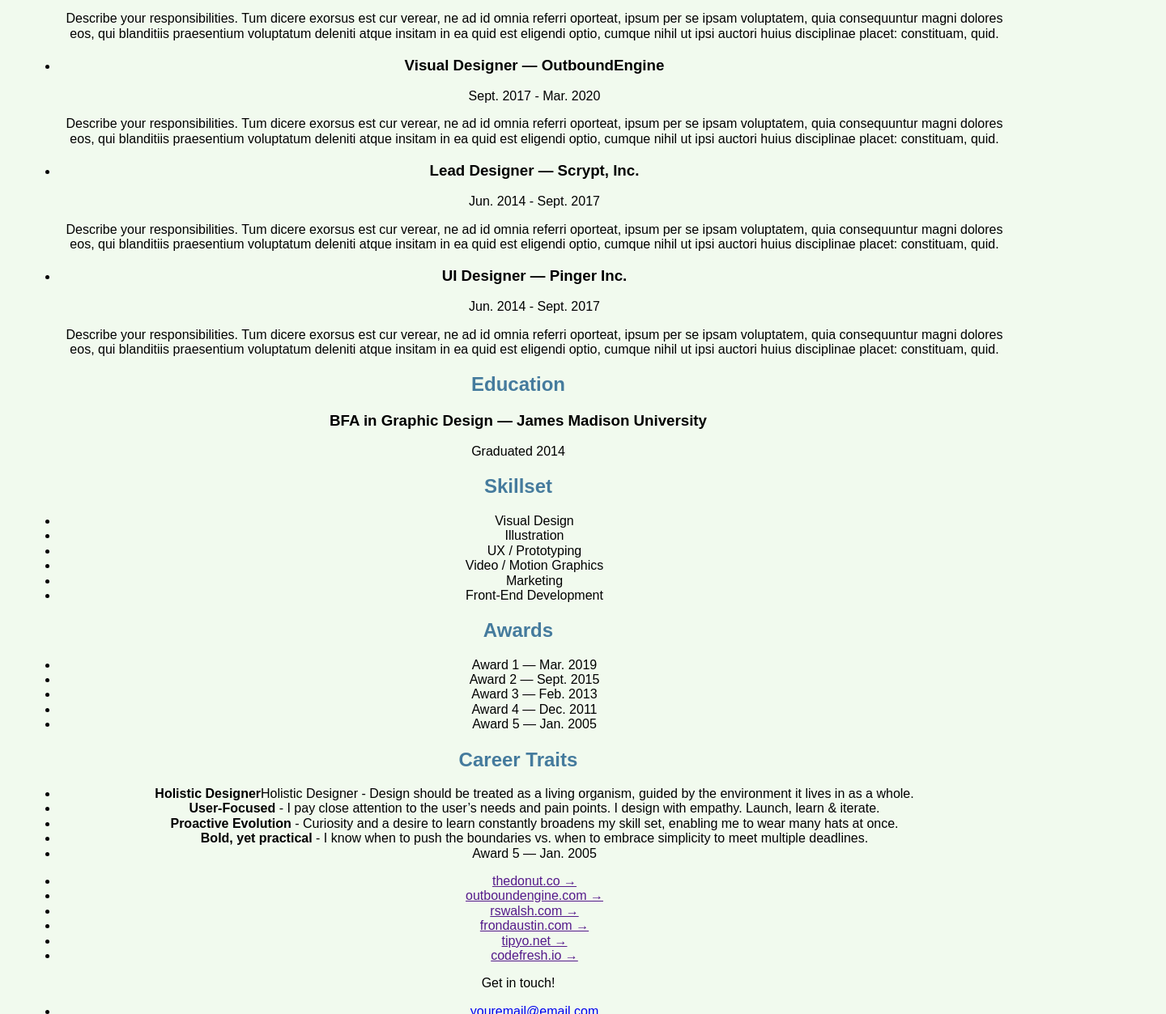
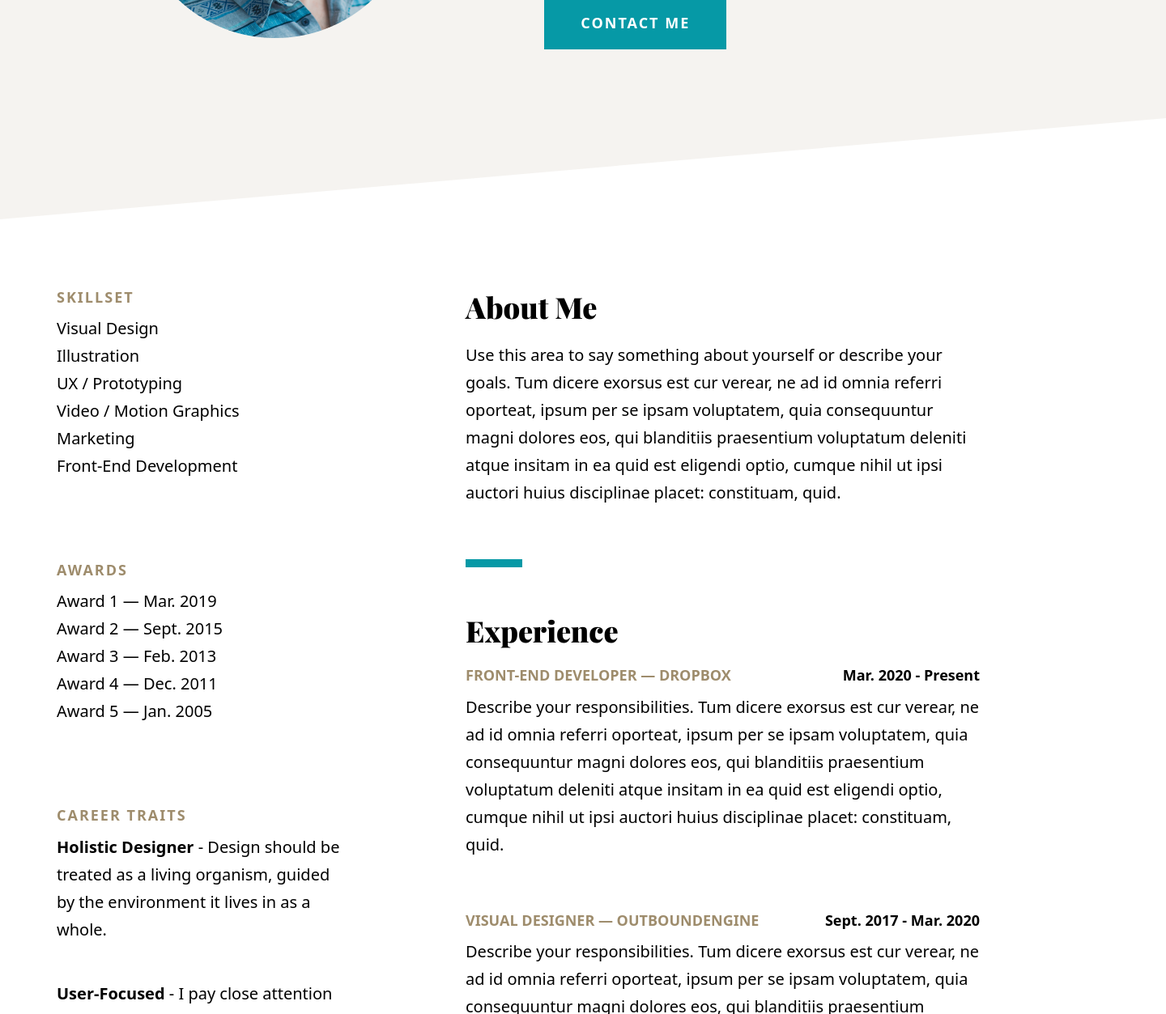
Before and after one commit to sashua/rsschool-cv, a plain HTML site: page index.html in a window 1280 px wide. Shown: the part 483-1736 px from the top of the page at 81% size, 1440 px wide, since content can reach past the window. Drawn offline with nearby package versions, Linux system fonts and the light colour scheme.

Commit message:
feat: make styles for header and main section

```diff
--- a/index.html
+++ b/index.html
@@ -9,99 +9,114 @@
   <link rel="stylesheet" href="https://cdnjs.cloudflare.com/ajax/libs/modern-normalize/1.1.0/modern-normalize.min.css"
     integrity="sha512-wpPYUAdjBVSE4KJnH1VR1HeZfpl1ub8YT/NKx4PuQ5NmX2tKuGu6U/JRp5y+Y8XG2tV+wKQpNHVUX03MfMFn9Q=="
     crossorigin="anonymous" referrerpolicy="no-referrer" />
+  <link rel="preconnect" href="https://fonts.googleapis.com" />
+  <link rel="preconnect" href="https://fonts.gstatic.com" crossorigin />
+  <link
+    href="https://fonts.googleapis.com/css2?family=PT+Sans+Narrow:wght@400;700&family=Playfair+Display:wght@900&display=swap"
+    rel="stylesheet" />
   <link rel="stylesheet" href="style.css" />
 </head>
 
 <body>
-  <header>
-    <img src="" alt="" />
-    <h2>Designer / Developer</h2>
-    <h1>Matt<br />McDonald</h1>
+  <header class="header outer">
+    <div class="inner">
+      <img src="./matt-photo.png" alt="Matt McDonald" width="350" height="350" />
+      <div>
+        <h2 class="secondary-title">Designer / Developer</h2>
+        <h1 class="primary-title">Matt<br />McDonald</h1>
         <a href="">Contact Me</a>
+      </div>
+    </div>
   </header>
-  <div>
+  <main class="inner">
+    <div class="main-container">
       <section class="about">
-      <h2>About Me</h2>
+        <h2 class="primary-title">About Me</h2>
         <p>
-        Use this area to say something about yourself or describe
-        your goals. Tum dicere exorsus est cur verear, ne ad id
-        omnia referri oporteat, ipsum per se ipsam voluptatem, quia
-        consequuntur magni dolores eos, qui blanditiis praesentium
-        voluptatum deleniti atque insitam in ea quid est eligendi
-        optio, cumque nihil ut ipsi auctori huius disciplinae
+          Use this area to say something about yourself or describe your
+          goals. Tum dicere exorsus est cur verear, ne ad id omnia referri
+          oporteat, ipsum per se ipsam voluptatem, quia consequuntur magni
+          dolores eos, qui blanditiis praesentium voluptatum deleniti atque
+          insitam in ea quid est eligendi optio, cumque nihil ut ipsi auctori
+          huius disciplinae placet: constituam, quid.
+        </p>
+      </section>
+      <section>
+        <h2 class="primary-title">Experience</h2>
+        <ul class="experience-list">
+          <li class="experience-item">
+            <div class="title-wrapper">
+              <h3 class="secondary-title">Front-End Developer — Dropbox</h3>
+              <p class="date-text">Mar. 2020 - Present</p>
+            </div>
+            <p>
+              Describe your responsibilities. Tum dicere exorsus est cur
+              verear, ne ad id omnia referri oporteat, ipsum per se ipsam
+              voluptatem, quia consequuntur magni dolores eos, qui blanditiis
+              praesentium voluptatum deleniti atque insitam in ea quid est
+              eligendi optio, cumque nihil ut ipsi auctori huius disciplinae
               placet: constituam, quid.
             </p>
-      <section class="experience">
-        <h2>Experience</h2>
-        <ul>
-          <li>
-            <h3>Front-End Developer — Dropbox</h3>
-            <p>Mar. 2020 - Present</p>
+          </li>
+          <li class="experience-item">
+            <div class="title-wrapper">
+              <h3 class="secondary-title">
+                Visual Designer — OutboundEngine
+              </h3>
+              <p class="date-text">Sept. 2017 - Mar. 2020</p>
+            </div>
             <p>
-              Describe your responsibilities. Tum dicere
-              exorsus est cur verear, ne ad id omnia referri
-              oporteat, ipsum per se ipsam voluptatem, quia
-              consequuntur magni dolores eos, qui blanditiis
-              praesentium voluptatum deleniti atque insitam in
-              ea quid est eligendi optio, cumque nihil ut ipsi
-              auctori huius disciplinae placet: constituam,
-              quid.
+              Describe your responsibilities. Tum dicere exorsus est cur
+              verear, ne ad id omnia referri oporteat, ipsum per se ipsam
+              voluptatem, quia consequuntur magni dolores eos, qui blanditiis
+              praesentium voluptatum deleniti atque insitam in ea quid est
+              eligendi optio, cumque nihil ut ipsi auctori huius disciplinae
+              placet: constituam, quid.
             </p>
           </li>
-          <li>
-            <h3>Visual Designer — OutboundEngine</h3>
-            <p>Sept. 2017 - Mar. 2020</p>
+          <li class="experience-item">
+            <div class="title-wrapper">
+              <h3 class="secondary-title">Lead Designer — Scrypt, Inc.</h3>
+              <p class="date-text">Jun. 2014 - Sept. 2017</p>
+            </div>
             <p>
-              Describe your responsibilities. Tum dicere
-              exorsus est cur verear, ne ad id omnia referri
-              oporteat, ipsum per se ipsam voluptatem, quia
-              consequuntur magni dolores eos, qui blanditiis
-              praesentium voluptatum deleniti atque insitam in
-              ea quid est eligendi optio, cumque nihil ut ipsi
-              auctori huius disciplinae placet: constituam,
-              quid.
+              Describe your responsibilities. Tum dicere exorsus est cur
+              verear, ne ad id omnia referri oporteat, ipsum per se ipsam
+              voluptatem, quia consequuntur magni dolores eos, qui blanditiis
+              praesentium voluptatum deleniti atque insitam in ea quid est
+              eligendi optio, cumque nihil ut ipsi auctori huius disciplinae
+              placet: constituam, quid.
             </p>
           </li>
-          <li>
-            <h3>Lead Designer — Scrypt, Inc.</h3>
-            <p>Jun. 2014 - Sept. 2017</p>
+          <li class="experience-item">
+            <div class="title-wrapper">
+              <h3 class="secondary-title">UI Designer — Pinger Inc.</h3>
+              <p class="date-text">Jun. 2014 - Sept. 2017</p>
+            </div>
             <p>
-              Describe your responsibilities. Tum dicere
-              exorsus est cur verear, ne ad id omnia referri
-              oporteat, ipsum per se ipsam voluptatem, quia
-              consequuntur magni dolores eos, qui blanditiis
-              praesentium voluptatum deleniti atque insitam in
-              ea quid est eligendi optio, cumque nihil ut ipsi
-              auctori huius disciplinae placet: constituam,
-              quid.
-            </p>
-          </li>
-          <li>
-            <h3>UI Designer — Pinger Inc.</h3>
-            <p>Jun. 2014 - Sept. 2017</p>
-            <p>
-              Describe your responsibilities. Tum dicere
-              exorsus est cur verear, ne ad id omnia referri
-              oporteat, ipsum per se ipsam voluptatem, quia
-              consequuntur magni dolores eos, qui blanditiis
-              praesentium voluptatum deleniti atque insitam in
-              ea quid est eligendi optio, cumque nihil ut ipsi
-              auctori huius disciplinae placet: constituam,
-              quid.
+              Describe your responsibilities. Tum dicere exorsus est cur
+              verear, ne ad id omnia referri oporteat, ipsum per se ipsam
+              voluptatem, quia consequuntur magni dolores eos, qui blanditiis
+              praesentium voluptatum deleniti atque insitam in ea quid est
+              eligendi optio, cumque nihil ut ipsi auctori huius disciplinae
+              placet: constituam, quid.
             </p>
           </li>
         </ul>
       </section>
-      <section class="education">
-        <h2>Education</h2>
-        <h3>BFA in Graphic Design — James Madison University</h3>
-        <p>Graduated 2014</p>
-      </section>
+      <section>
+        <h2 class="primary-title">Education</h2>
+        <div class="title-wrapper">
+          <h3 class="secondary-title">
+            BFA in Graphic Design — James Madison University
+          </h3>
+          <p class="date-text">Graduated 2014</p>
+        </div>
       </section>
     </div>
-  <div>
-    <section class="skills">
-      <h2>Skillset</h2>
+    <div class="side-container">
+      <section>
+        <h2 class="secondary-title">Skillset</h2>
         <ul>
           <li>Visual Design</li>
           <li>Illustration</li>
@@ -111,8 +126,8 @@
           <li>Front-End Development</li>
         </ul>
       </section>
-    <section class="awards">
-      <h2>Awards</h2>
+      <section>
+        <h2 class="secondary-title">Awards</h2>
         <ul>
           <li>Award 1 — Mar. 2019</li>
           <li>Award 2 — Sept. 2015</li>
@@ -121,43 +136,41 @@
           <li>Award 5 — Jan. 2005</li>
         </ul>
       </section>
-    <section class="career">
-      <h2>Career Traits</h2>
-      <ul>
-        <li>
-          <b>Holistic Designer</b>Holistic Designer - Design
-          should be treated as a living organism, guided by the
-          environment it lives in as a whole.
+      <section>
+        <h2 class="secondary-title">Career Traits</h2>
+        <ul class="traits-list">
+          <li class="trait-item">
+            <b>Holistic Designer</b> - Design should be treated as a living
+            organism, guided by the environment it lives in as a whole.
           </li>
-        <li>
-          <b>User-Focused</b> - I pay close attention to the
-          user’s needs and pain points. I design with empathy.
-          Launch, learn & iterate.
+          <li class="trait-item">
+            <b>User-Focused</b> - I pay close attention to the user’s needs
+            and pain points. I design with empathy. Launch, learn & iterate.
           </li>
-        <li>
-          <b>Proactive Evolution</b> - Curiosity and a desire to
-          learn constantly broadens my skill set, enabling me to
-          wear many hats at once.
+          <li class="trait-item">
+            <b>Proactive Evolution</b> - Curiosity and a desire to learn
+            constantly broadens my skill set, enabling me to wear many hats at
+            once.
           </li>
-        <li>
-          <b>Bold, yet practical</b> - I know when to push the
-          boundaries vs. when to embrace simplicity to meet
-          multiple deadlines.
+          <li class="trait-item">
+            <b>Bold, yet practical</b> - I know when to push the boundaries
+            vs. when to embrace simplicity to meet multiple deadlines.
           </li>
-        <li>Award 5 — Jan. 2005</li>
         </ul>
       </section>
-    <section class="works">
-      <ul>
-        <li><a href="">thedonut.co →</a></li>
-        <li><a href="">outboundengine.com →</a></li>
-        <li><a href="">rswalsh.com →</a></li>
-        <li><a href="">frondaustin.com →</a></li>
-        <li><a href="">tipyo.net →</a></li>
-        <li><a href="">codefresh.io → </a></li>
+      <section>
+        <h2 class="secondary-title">Recent Works</h2>
+        <ul class="works-list">
+          <li><a class="work-link" href="">thedonut.co</a></li>
+          <li><a class="work-link" href="">outboundengine.com</a></li>
+          <li><a class="work-link" href="">rswalsh.com</a></li>
+          <li><a class="work-link" href="">frondaustin.com</a></li>
+          <li><a class="work-link" href="">tipyo.net</a></li>
+          <li><a class="work-link" href="">codefresh.io</a></li>
         </ul>
       </section>
     </div>
+  </main>
   <footer>
     <p>Get in touch!</p>
     <ul>
--- a/style.css
+++ b/style.css
@@ -1,20 +1,205 @@
-* {
-    box-sizing: border-box;
+/* === VARIABLES === */
+:root {
+  --secondary-font: "Playfair Display", serif;
+  --primary-font: "PT Sans Narrow", sans-serif;
+
+  --accent-color: #0699a6;
+  --primary-text-color: #000000;
+  --secondary-text-color: #9e8c6c;
+  --primary-bg-color: #ffffff;
+  --secondary-bg-color: rgba(158, 140, 108, 0.1);
+
+  --white-color: #ffffff;
+  --black-color: #000000;
 }
 
+/* === DEFAULTS === */
 body {
-    margin: 0;
-    padding: 2rem;
-    height: 100vh;
-    font-family: Arial, Helvetica, sans-serif;
-    text-align: center;
-    background-color: #f1faee;
+  font-style: var(--primary-font);
+  font-size: 20px;
+  line-height: 1.7;
+  color: var(--primary-text-color);
 }
 
-h1 {
-    color: #1d3557;
+a {
+  text-decoration: none;
 }
 
-h2 {
-    color: #457b9d;
+h1,
+h2,
+h3,
+p {
+  margin: 0;
 }
+
+ul {
+  margin: 0;
+  padding: 0;
+  list-style: none;
+}
+
+/* === COMMON === */
+.outer {
+  margin-left: auto;
+  margin-right: auto;
+  width: 1440px;
+}
+
+.inner {
+  margin-left: auto;
+  margin-right: auto;
+  padding-left: 15px;
+  padding-right: 15px;
+  width: 1140px;
+}
+
+.primary-title {
+  font-family: var(--secondary-font);
+  font-weight: 900;
+  font-size: 36px;
+  line-height: 1.3;
+}
+
+.secondary-title {
+  font-weight: 700;
+  font-size: 18px;
+  line-height: 1.3;
+  text-transform: uppercase;
+  color: var(--secondary-text-color);
+}
+
+/* === HEADER === */
+.header {
+  background-color: var(--secondary-bg-color);
+}
+
+.header::after {
+  content: "";
+  position: absolute;
+  display: block;
+  border-top: 125px solid var(--secondary-bg-color);
+  border-right: 1440px solid transparent;
+}
+
+.header > .inner {
+  display: flex;
+  justify-content: space-between;
+  padding-top: 180px;
+  padding-bottom: 85px;
+}
+
+.header .primary-title {
+  margin-top: 10px;
+  margin-bottom: 40px;
+
+  font-size: 126px;
+  line-height: 0.9;
+  letter-spacing: -2px;
+}
+
+.header .secondary-title {
+  letter-spacing: 2px;
+}
+
+.header a {
+  display: inline-block;
+  padding: 20px 30px;
+  min-width: 225px;
+  min-height: 60px;
+
+  font-weight: 700;
+  font-size: 18px;
+  line-height: 1.3;
+  letter-spacing: 2px;
+  text-align: center;
+  text-transform: uppercase;
+  color: var(--white-color);
+
+  background-color: var(--accent-color);
+}
+
+/* === MAIN === */
+main.inner {
+  display: flex;
+  flex-direction: row-reverse;
+  justify-content: space-between;
+  padding: 210px 0;
+}
+
+.main-container {
+  width: 635px;
+}
+
+.main-container section:not(:first-child)::before {
+  content: "";
+  display: block;
+  height: 65px;
+  width: 70px;
+  border-top: 10px solid var(--accent-color);
+}
+
+.main-container section:not(:last-child) {
+  padding-bottom: 65px;
+}
+
+.main-container .primary-title {
+  margin-bottom: 20px;
+}
+
+.main-container .secondary-title {
+  margin-bottom: 10px;
+}
+
+.main-container .title-wrapper {
+  display: flex;
+  justify-content: space-between;
+  align-items: flex-start;
+}
+
+.main-container .date-text {
+  font-size: 18px;
+  font-weight: 700;
+  line-height: 1.3;
+  text-align: right;
+}
+
+.experience-item:not(:last-child) {
+  margin-bottom: 65px;
+}
+
+/* === SIDE === */
+.side-container {
+  width: 350px;
+}
+
+.side-container section:not(:last-child) {
+  padding-bottom: 100px;
+}
+
+.side-container .secondary-title {
+  margin-bottom: 10px;
+  letter-spacing: 2px;
+}
+
+.side-container .trait-item:not(:last-child) {
+  margin-bottom: 45px;
+}
+
+.work-link {
+  color: var(--accent-color);
+}
+
+.work-link::after {
+  content: "→";
+  margin-left: 5px;
+}
+
+.work-link:hover,
+.work-link:focus {
+  font-weight: 700;
+}
+
+.work-link:hover::after,
+.work-link:focus::after {
+  margin-left: 10px;
+}
```
Also changed, not shown: matt-photo.png (added). Lines whose indentation alone changed are shown as unchanged.
